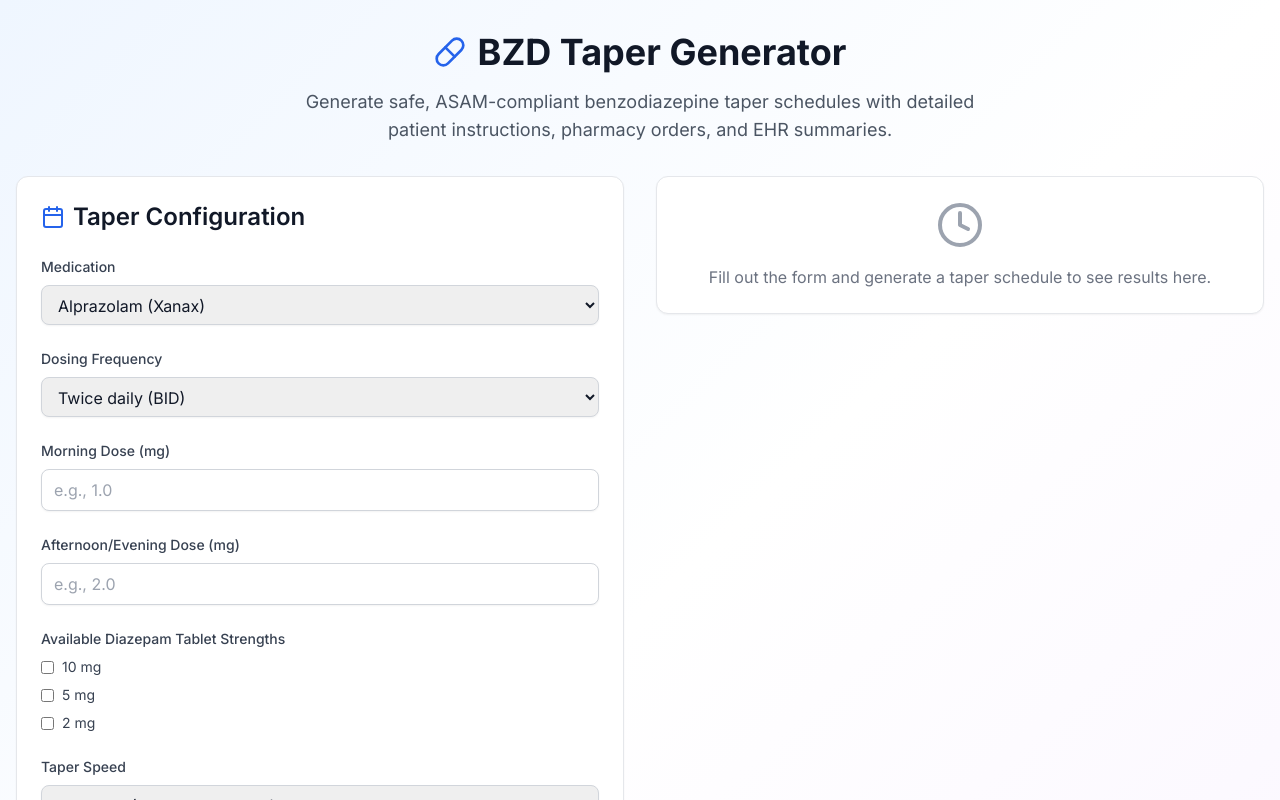
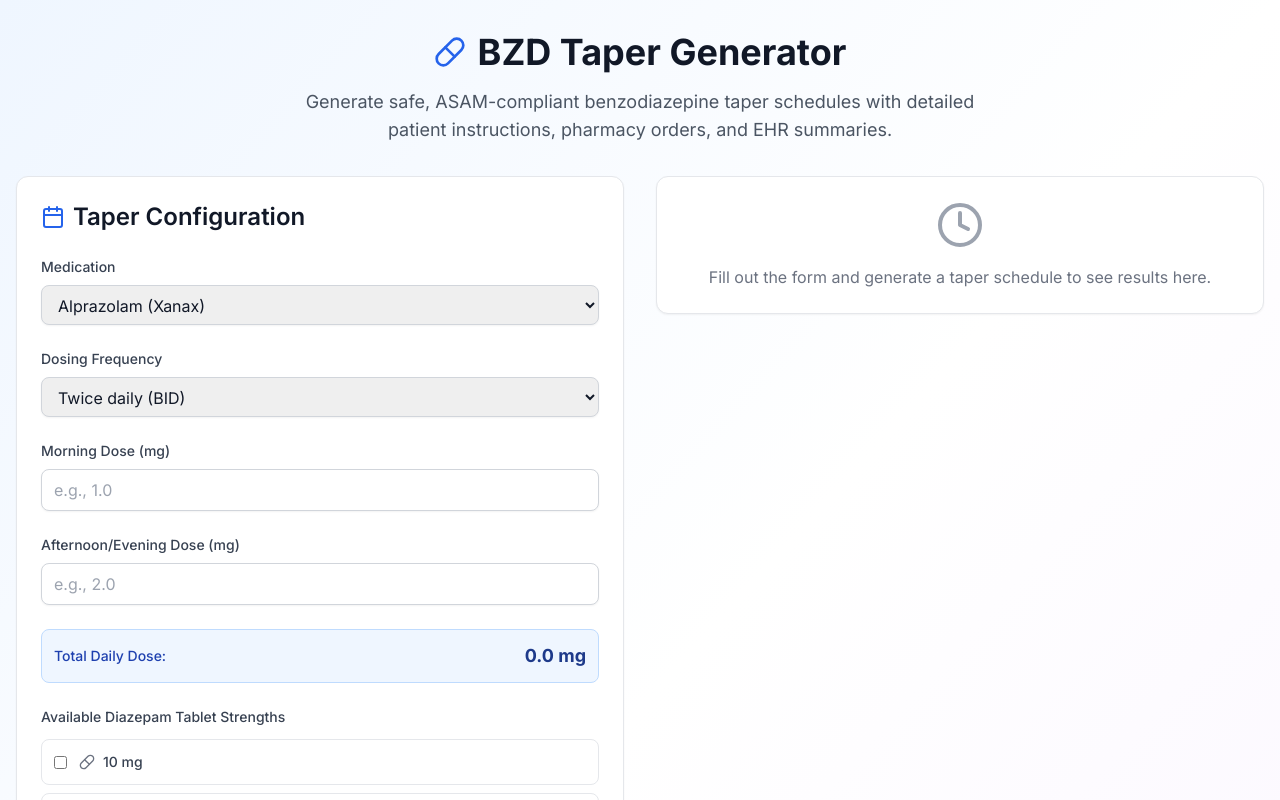
Before and after one commit to lescanico/bzd-taper, a React (Create React App) app in the folder frontend/: page / in a window 1280 px wide. Shown: the top 800 px of the page. Built offline with nearby package versions, Linux system fonts and the light colour scheme.

Commit message:
feat: improve interface with dynamic fields and better UX

```diff
--- a/frontend/src/App.tsx
+++ b/frontend/src/App.tsx
@@ -95,6 +95,13 @@ function App() {
 
   const finalHoldDays = watch('final_hold_days');
   const finalHoldEvery = watch('final_hold_every');
+  const dosingFrequency = watch('dosing_frequency');
+  const amDose = watch('am_dose');
+  const pmDose = watch('pm_dose');
+  const hsDose = watch('hs_dose');
+
+  // Calculate total daily dose
+  const totalDailyDose = (parseFloat(amDose || '0') + parseFloat(pmDose || '0') + parseFloat(hsDose || '0')).toFixed(1);
 
   const onSubmit = async (data: FormData) => {
     setLoading(true);
@@ -293,7 +300,8 @@ function App() {
               </div>
 
               {/* HS Dose (only for TID) */}
-              <div className="hidden">
+              {dosingFrequency === 'tid' && (
+                <div>
                   <label className="block text-sm font-medium text-gray-700 mb-2">
                     Bedtime Dose (mg)
                   </label>
@@ -308,28 +316,43 @@ function App() {
                     <p className="mt-1 text-sm text-red-600">{errors.hs_dose.message}</p>
                   )}
                 </div>
+              )}
+
+              {/* Total Daily Dose Display */}
+              <div className="p-3 bg-blue-50 border border-blue-200 rounded-lg">
+                <div className="flex items-center justify-between">
+                  <span className="text-sm font-medium text-blue-800">Total Daily Dose:</span>
+                  <span className="text-lg font-bold text-blue-900">{totalDailyDose} mg</span>
+                </div>
+              </div>
 
               {/* Available Tablet Strengths */}
               <div>
-                <label className="block text-sm font-medium text-gray-700 mb-2">
+                <label className="block text-sm font-medium text-gray-700 mb-3">
                   Available Diazepam Tablet Strengths
                 </label>
-                <div className="space-y-2">
+                <div className="grid grid-cols-1 gap-2">
                   {availableDiazepamStrengths.map((strength) => (
-                    <label key={strength.value} className="flex items-center">
+                    <label key={strength.value} className="flex items-center p-3 border border-gray-200 rounded-lg hover:bg-gray-50 cursor-pointer transition-colors">
                       <input
                         type="checkbox"
                         value={strength.value}
                         {...register('available_strengths')}
                         className="rounded border-gray-300 text-primary-600 focus:ring-primary-500"
                       />
-                      <span className="ml-2 text-sm text-gray-700">{strength.label}</span>
+                      <div className="ml-3 flex items-center">
+                        <Pill className="w-4 h-4 text-gray-500 mr-2" />
+                        <span className="text-sm font-medium text-gray-700">{strength.label}</span>
+                      </div>
                     </label>
                   ))}
                 </div>
                 {errors.available_strengths && (
                   <p className="mt-1 text-sm text-red-600">{errors.available_strengths.message}</p>
                 )}
+                <p className="text-xs text-gray-500 mt-2">
+                  Select the tablet strengths available to you for the taper
+                </p>
               </div>
 
               {/* Speed */}
```
Also changed, not shown: 2 other files (tests, documents, lock files or other folders). Lines whose indentation alone changed are shown as unchanged.
